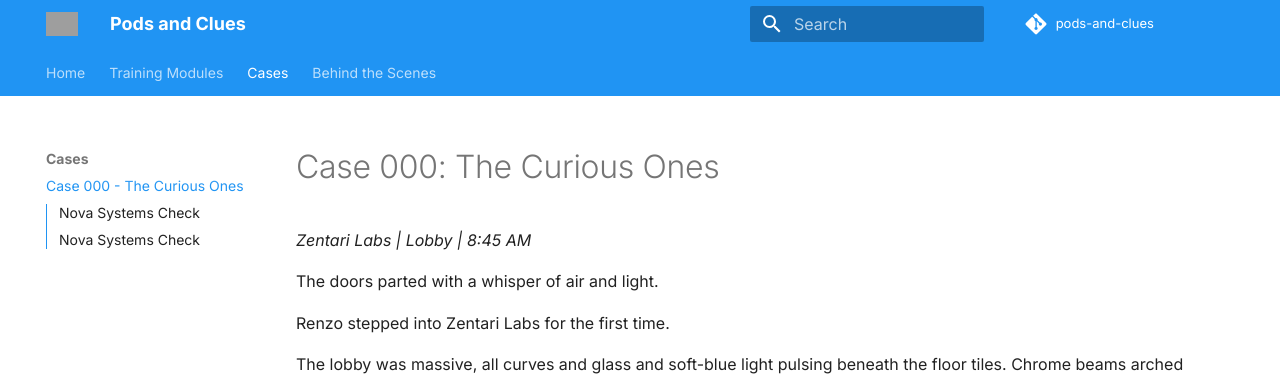
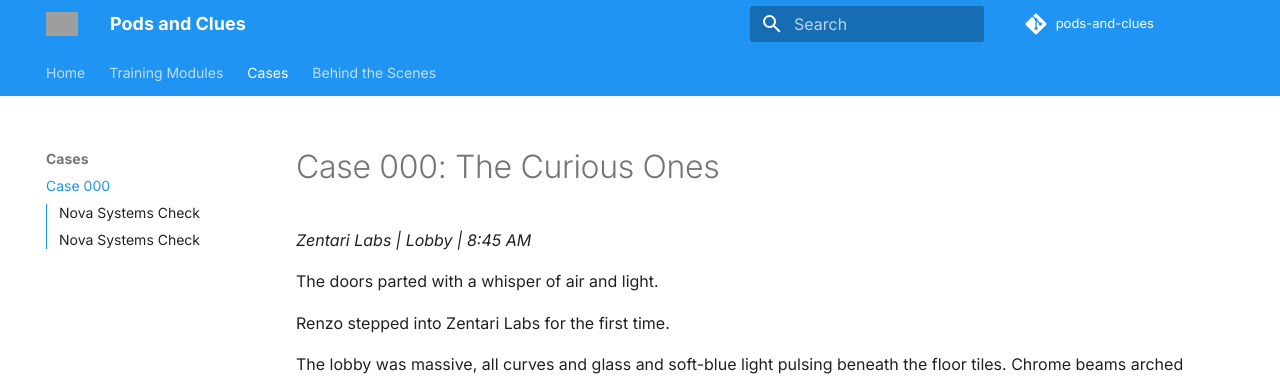
Before and after one commit to zentarilabs/pods-and-clues, an MkDocs documentation site: the page built from docs/cases/case-000.md, in a window 1280 px wide. Shown: the top 376 px of the page. Built offline with MkDocs 1.6.1 and Material for MkDocs 9.7.7, drawn with Linux system fonts in a browser that asks for light colours; nearby versions of some CDN libraries; comment, search, counter and statistics services are not loaded; grey boxes are pictures that could not be loaded.

Commit message:
Update case 000 link

```diff
--- a/mkdocs.yml
+++ b/mkdocs.yml
@@ -28,7 +28,7 @@ nav:
   - Training Modules:
       - Module 001: modules/001-namespace-basics.md
   - Cases:
-      - Case 000 - The Curious Ones: cases/case-000.md
+      - Case 000: cases/case-000.md
 
   - Behind the Scenes:
       - The Zentari Labs Program: extras/nova-program.md
```
